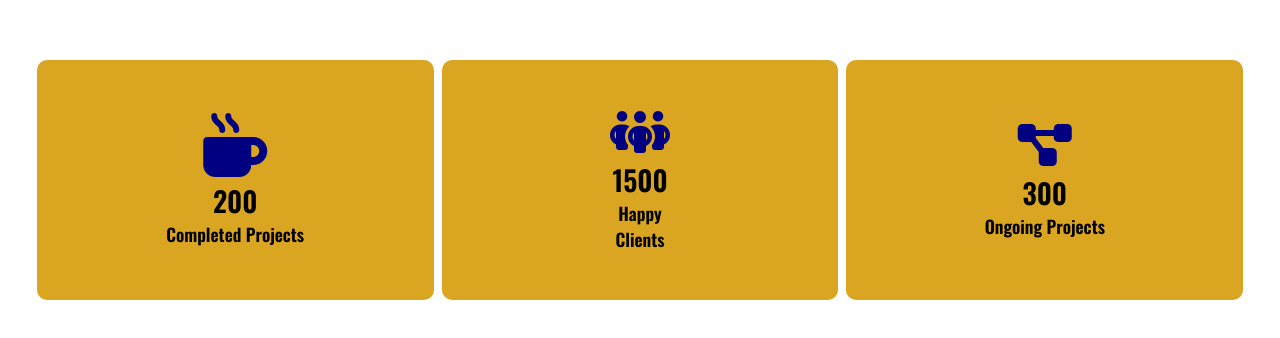
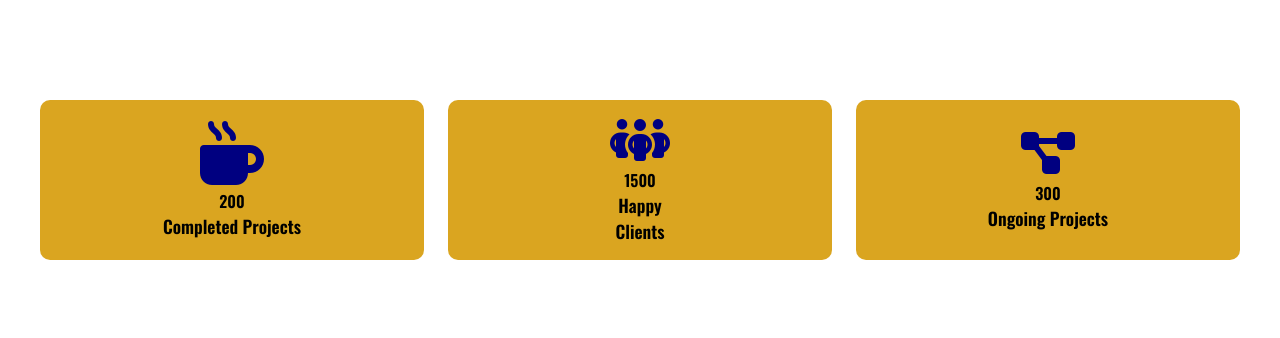
Before and after one commit to upsydedown/Using-API, a plain HTML site: page Counter.html in a window 1280 px wide. Shown: the part 220-558 px from the top of the page. Drawn offline with nearby package versions, Linux system fonts and the light colour scheme; a web font is replaced by a local one.

Commit message:
Update Counter.html

```diff
--- a/Counter.html
+++ b/Counter.html
@@ -7,7 +7,8 @@
     <meta name="viewport" content="width=device-width, initial-scale=1.0">
     <title>Document</title>
     <style>
-         @import url('https://fonts.googleapis.com/css2?family=Carme&family=Oswald:wght@600&display=swap');
+        @import url('https://fonts.googleapis.com/css2?family=Carme&family=Oswald:wght@600&display=swap');
+
         * {
             padding: 0rem;
             margin: 0rem;
@@ -35,17 +36,23 @@
             padding: 0.5rem 0.5rem 0.5rem 0.5rem;
             border-radius: 10px;
             width: 31%;
-            height: 15rem;
+            height: 8rem;
             transition: all 0.2s ease-in-out;
         }
-        .counter-container:hover{
+
+        .counter-container:hover {
             transform: translateY(-2rem);
             box-shadow: 0px 10px 12px 0.9px rgba(29, 29, 29, 0.445);
             cursor: pointer;
         }
+
         .counter {
             text-align: center;
-            font-size: 1.75rem;
+            font-size: 1rem;
+        }
+
+        .text {
+            font-size: 0.8rem;
         }
 
         span {
@@ -55,6 +62,18 @@
         i {
             color: navy;
             margin-bottom: 0.2rem;
+        }
+
+        @media (min-width: 700px) and (max-width: 1920px) {
+
+            body {
+                gap: 1.5rem;
+            }
+
+            .counter-container {
+                width: 30%;
+                height: 10rem;
+            }
         }
     </style>
 </head>
```
